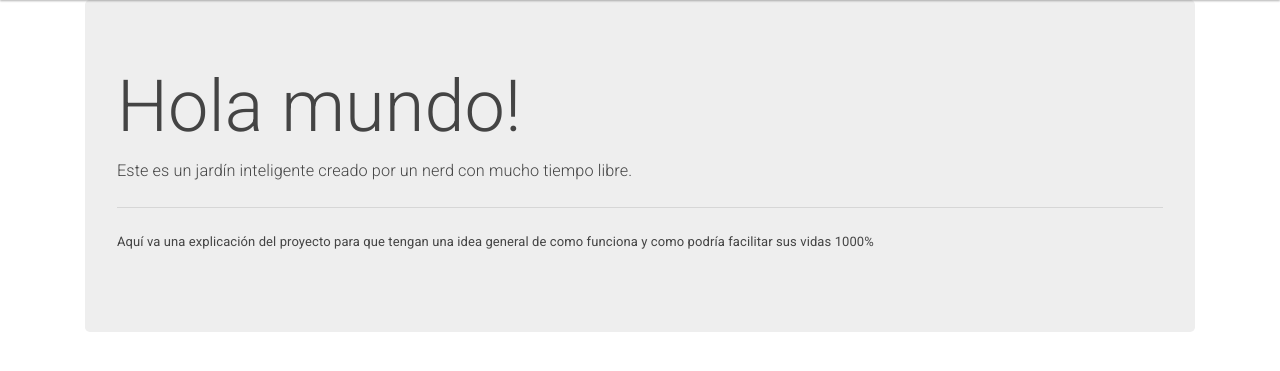
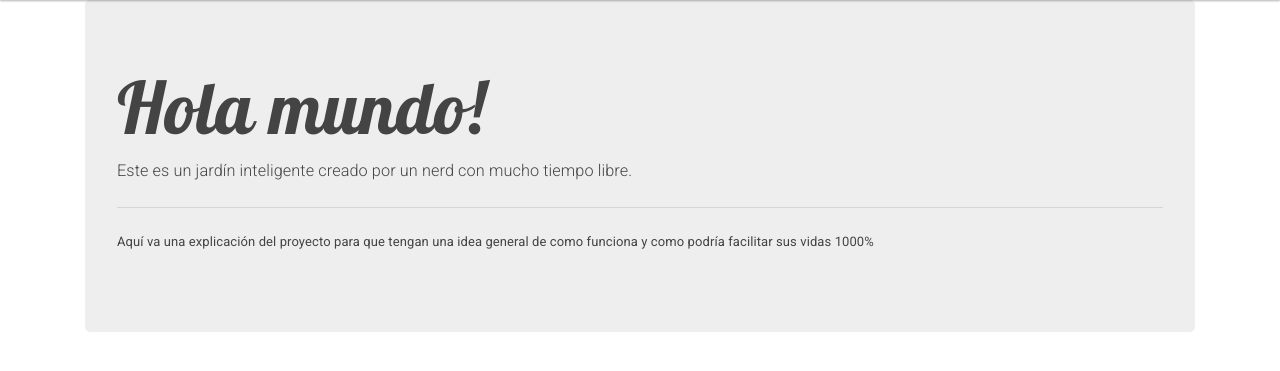
Before and after one commit to chrisRubiano/pi-garden, a Django app: page / in a window 1280 px wide. Shown: the part 80-451 px from the top of the page. Run offline with Django 3.2, Linux system fonts and the light colour scheme; some libraries are stand-ins or nearby versions.

Commit message:
staticfiles support and css :palm_tree:

```diff
--- /dev/null
+++ b/django_garden/garden/static/css/style.css
@@ -0,0 +1,3 @@
+h1,h2,h3,h4,h5{
+    font-family: 'Lobster', cursive;
+}
--- a/django_garden/garden/templates/base.html
+++ b/django_garden/garden/templates/base.html
@@ -16,8 +16,12 @@
     <!-- Bootswatch Theme -->
     <link rel="stylesheet" href="https://bootswatch.com/4/materia/bootstrap.min.css">
 
+    <!-- Google Fonts -->
+    <link href="https://fonts.googleapis.com/css?family=Lobster" rel="stylesheet">
+
+
     <!-- Custom styles for this template -->
-    <link href="" rel="stylesheet">
+    <link href="{% static 'css/style.css' %}" rel="stylesheet">
     {% endblock css %}
 
     <!-- FontAwesome 5.0.1 -->
--- a/django_garden/garden/templates/sensors/all_sensors.html
+++ b/django_garden/garden/templates/sensors/all_sensors.html
@@ -3,7 +3,7 @@
 {% block content %}
 <div class="row mt-5">
     <div class="col-md-4">
-        <div class="card text-white bg-info mb-3" style="max-width: 20rem;">
+        <div class="card text-white bg-danger mb-3" style="max-width: 20rem;">
             <div class="card-header">Sensores</div>
             <div class="card-body">
                 <h4 class="card-title"><i class="fa fa-thermometer-empty"></i> Temperatura</h4>
```
Also changed, not shown: django_garden/config/settings.py (+7 -0 lines).
